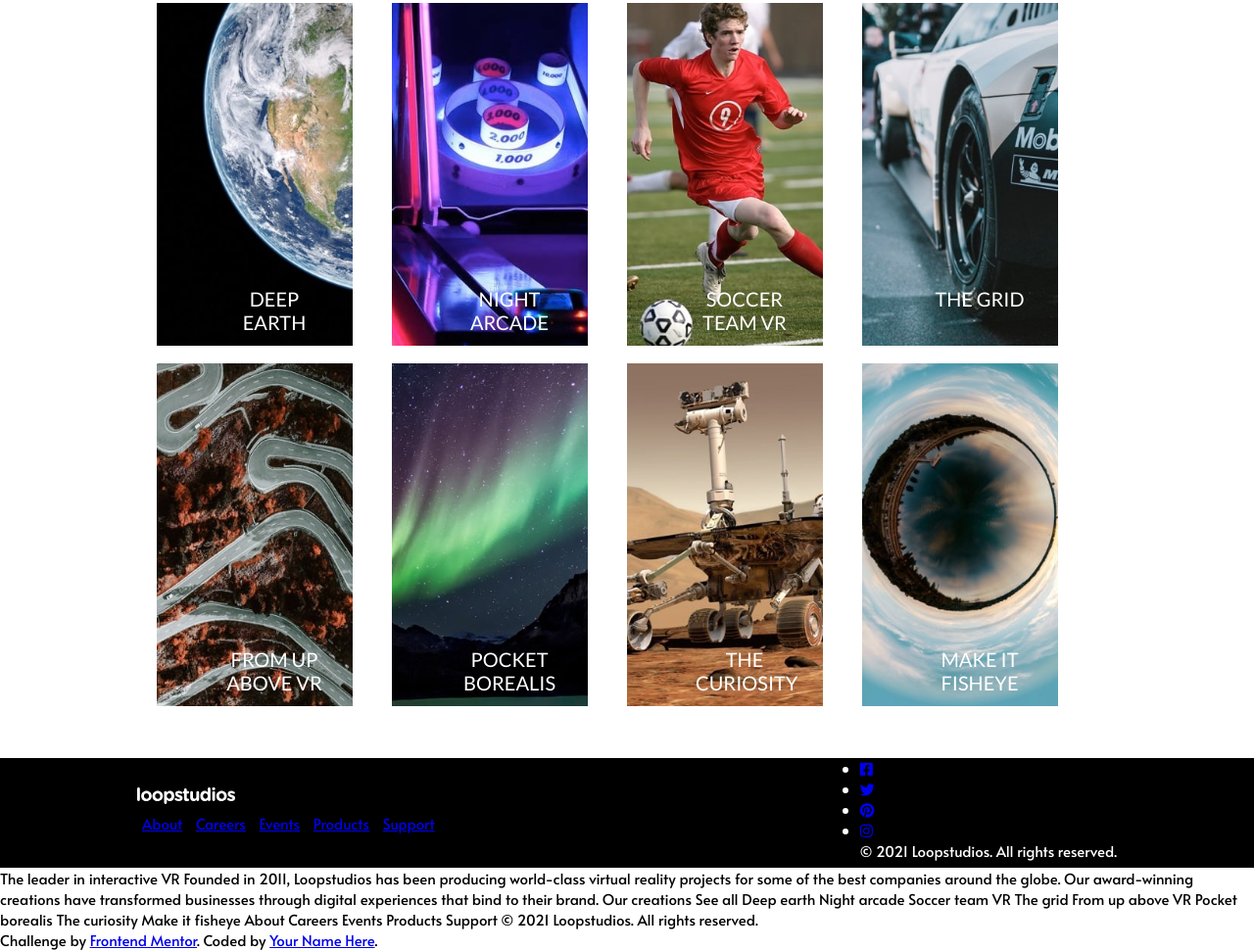
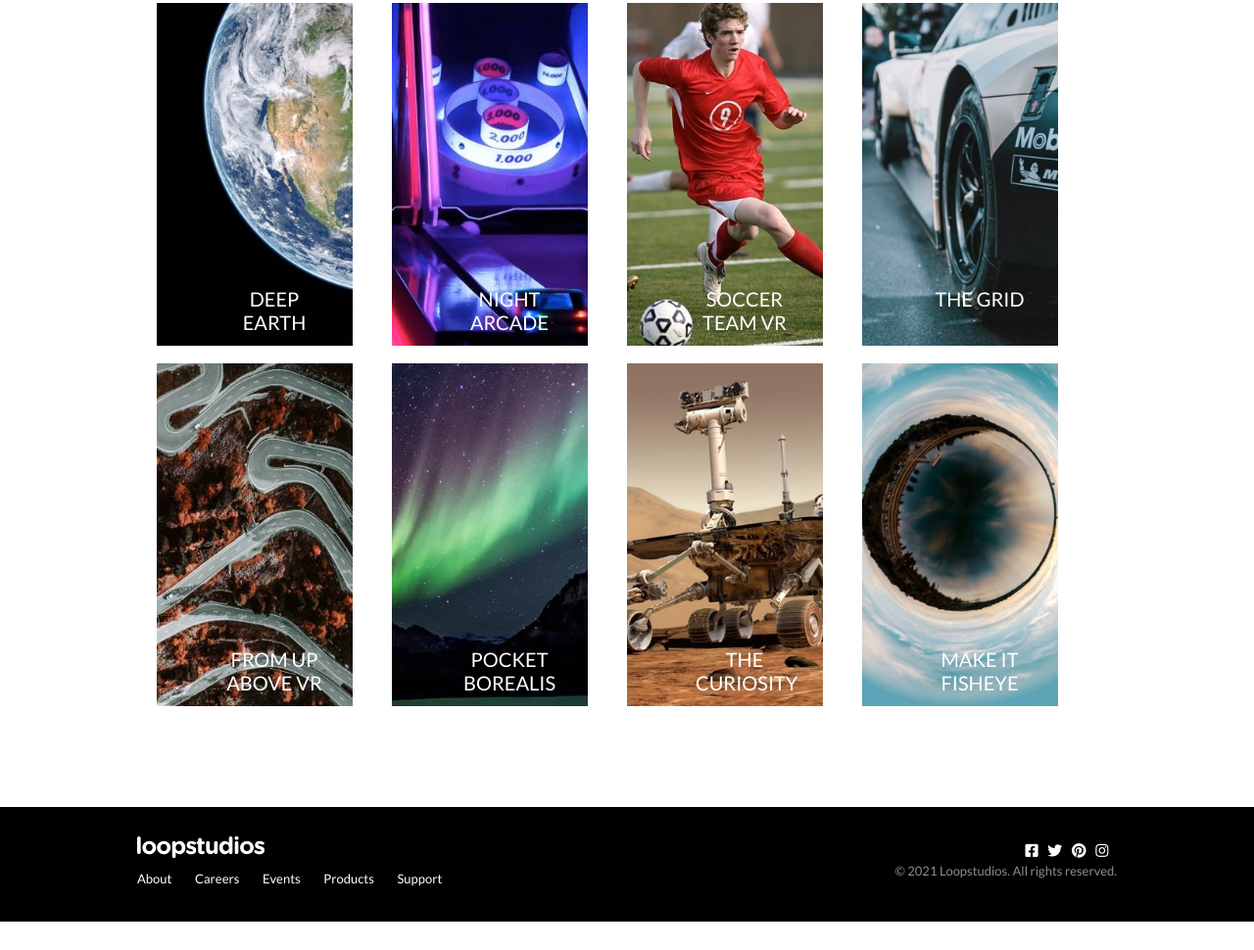
Before and after one commit to tomito26/loopstudio, a plain HTML site: page index.html in a window 1280 px wide. Shown: the part 1378-2348 px from the top of the page at 98% size. After the commit the page ends 2319 px from the top, so only its background shows below. Drawn offline with Linux system fonts and the light colour scheme.

Commit message:
styled the footer items

```diff
--- a/css/styles.css
+++ b/css/styles.css
@@ -179,7 +179,7 @@ nav ul li a{
 footer{
     background-color: hsl(0, 0%, 0%);
     color: hsl(0, 0%, 100%);
-    margin-top: 50px;
+    margin-top: 100px;
 }
 .wrapper{
     width: 1000px;
@@ -191,7 +191,7 @@ footer{
     padding: 30px 0;
 }
 .footer-links .loop-logo img{
-    width: 100px;
+    width: 130px;
 }
 .footer-links ul{
     display: block;
@@ -201,7 +201,44 @@ footer{
     display: inline-block;
     padding: 5px;
     text-align: center;
+    margin: 0 5px;
+}
+.footer-links ul li:first-child{
+    padding-left: 0;
+    margin-left: 0;
 }
 .footer-links ul li a{
+    font-family: "Lato",sans-serif;
+     text-decoration: none;
+     color: hsl(0, 0%, 100%);
+     font-size: 13px;
+     font-weight: 300px;
 
 }
+.social-media{
+    padding: 30px 0;
+
+}
+.social-media ul {
+    display: block;
+    list-style: none;
+    margin-left: 130px;
+}
+.social-media ul li {
+    display: inline-block;
+    padding: 3px;
+
+}
+.social-media ul li a {
+    text-decoration: none;
+    color: hsl(0, 0%, 100%);
+    font-size: 15px;
+    text-align: right;
+    /* margin:20px 0; */
+}
+.copyright{
+    color: hsl(0, 0%, 55%);
+    font-family: "Lato",sans-serif;
+    font-size: 13px;
+    margin-top: 20px 0;
+}
--- a/index.html
+++ b/index.html
@@ -128,40 +128,5 @@
       </div>
     </div>
   </footer>
-
-
-
-  The leader in interactive VR
-
-  Founded in 2011, Loopstudios has been producing world-class virtual reality
-  projects for some of the best companies around the globe. Our award-winning
-  creations have transformed businesses through digital experiences that bind
-  to their brand.
-
-  Our creations
-
-  See all
-
-  Deep earth
-  Night arcade
-  Soccer team VR
-  The grid
-  From up above VR
-  Pocket borealis
-  The curiosity
-  Make it fisheye
-
-  About
-  Careers
-  Events
-  Products
-  Support
-
-  © 2021 Loopstudios. All rights reserved.
-
-  <div class="attribution">
-    Challenge by <a href="https://www.frontendmentor.io?ref=challenge" target="_blank">Frontend Mentor</a>.
-    Coded by <a href="#">Your Name Here</a>.
-  </div>
 </body>
 </html>
```
